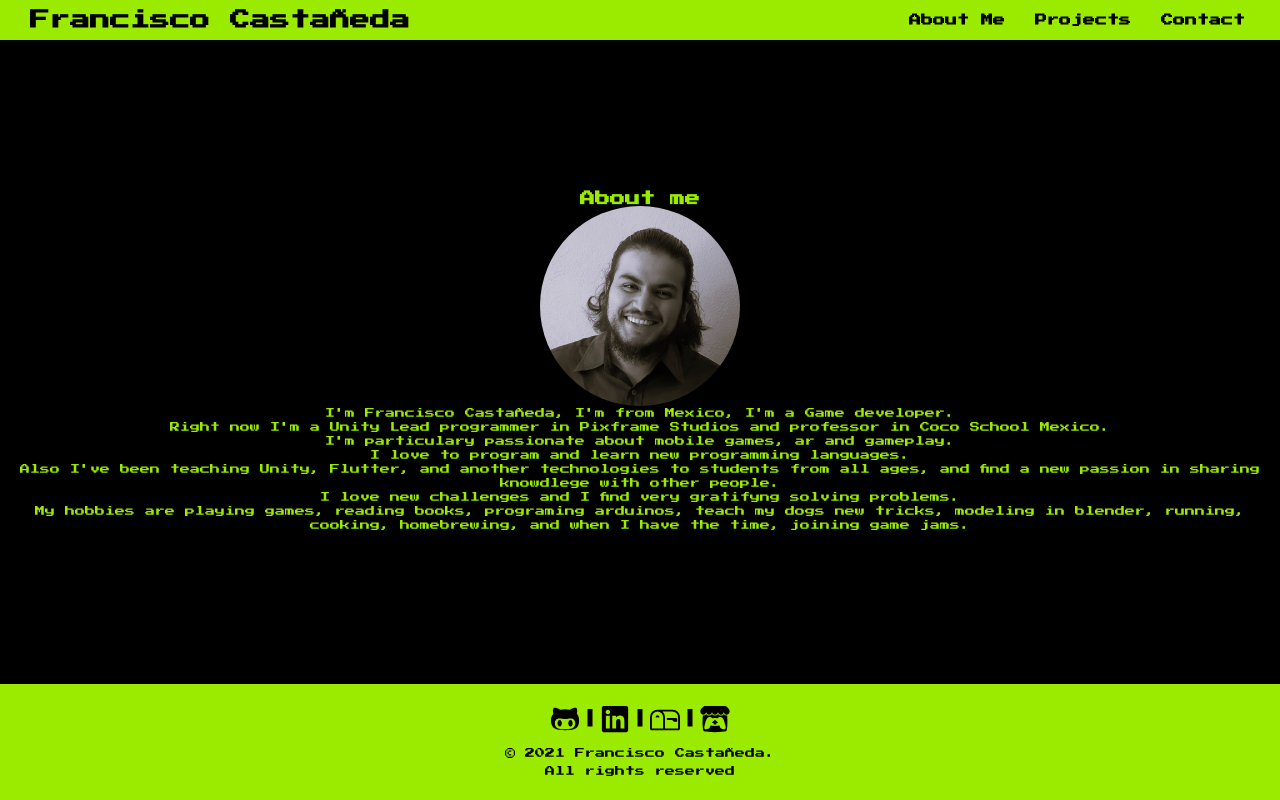
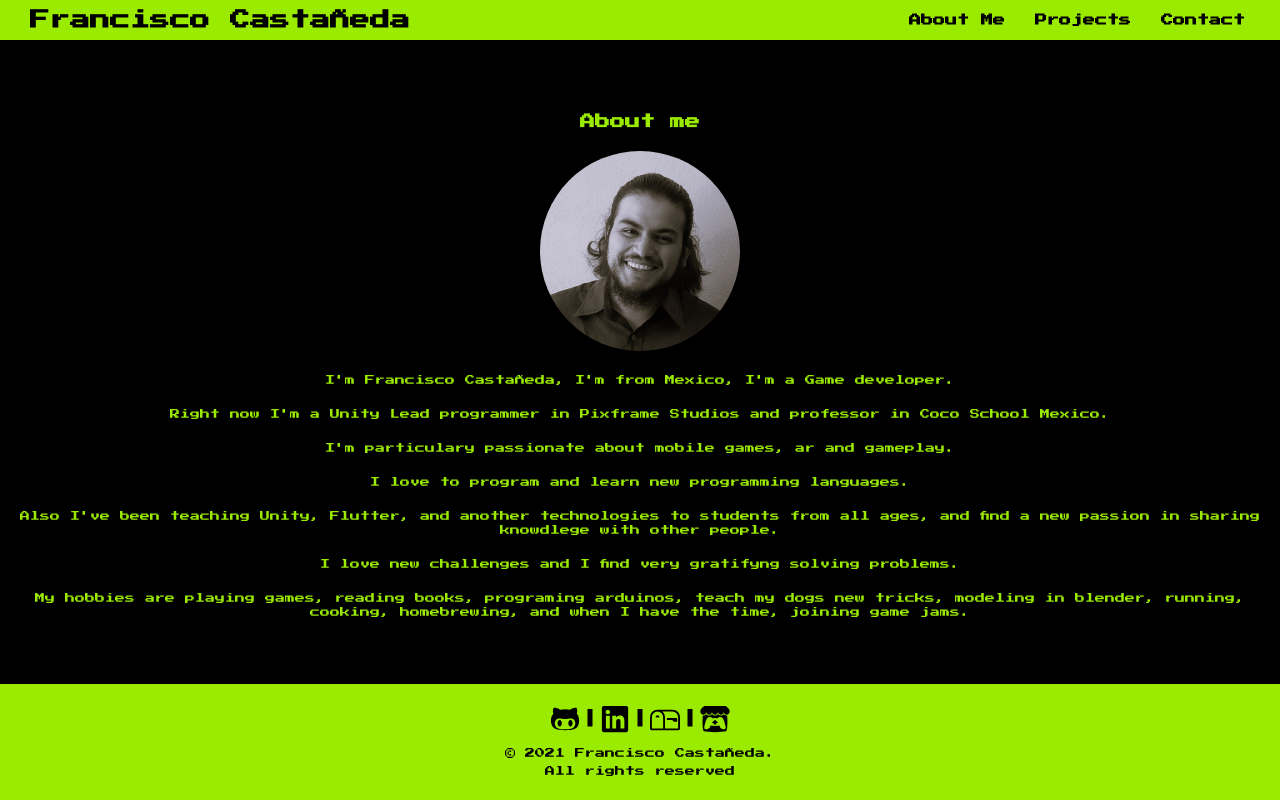
Before and after one commit to dragaus/professional_portfolio, a React (Create React App) app: page /about in a window 1280 px wide. Built offline with nearby package versions, Linux system fonts and the light colour scheme.

Commit message:
Improve About page and chage details in Projects cards

```diff
--- a/src/components/project_card/index.tsx
+++ b/src/components/project_card/index.tsx
@@ -19,7 +19,7 @@ const ProjectCard: React.FC<ProjectCardType> = ({ project }) => {
       />
       <div className={["flex_column", styles.card_roles].join(" ")}>
         <p className={styles.card_subtitle}>Role(s)</p>
-        <div className={["flex_row", styles.card_roles].join(" ")}>
+        <div className={styles.card_link_box}>
           {project.roles.map((role) => (
             <p>{getRoleString(role)}</p>
           ))}
@@ -29,7 +29,7 @@ const ProjectCard: React.FC<ProjectCardType> = ({ project }) => {
         <strong>Description</strong>
         <p>{project.description}</p>
       </div>
-      <div className="flex_row">
+      <div className={styles.card_link_box}>
         {project.links.map((link) => {
           return (
             <div className={styles.card_link}>
--- a/src/components/project_card/project.module.css
+++ b/src/components/project_card/project.module.css
@@ -1,7 +1,7 @@
 .card {
   background-color: #373737;
   width: 80%;
-  max-width: 400px;
+  max-width: 320px;
   display: flex;
   flex-flow: column;
   height: fit-content;
@@ -38,9 +38,20 @@
   background-color: #9aeb00;
   color: black;
   padding: 1rem;
+  margin: 1rem 0;
   border-radius: 0.8rem;
   text-align: center;
   line-height: 1.4rem;
+  min-height: 10rem;
+}
+
+.card_link_box {
+  display: flex;
+  flex-flow: row;
+  justify-content: space-around;
+  align-items: center;
+  width: 100%;
+  margin: 1rem 0 0;
 }
 
 .card_link {
@@ -48,7 +59,7 @@
   width: 3rem;
   height: 3rem;
   border-radius: 1rem;
-  margin: 1rem;
+  margin: 0 1rem;
   padding: 0.2rem;
   display: flex;
   justify-content: center;
--- a/src/constants/projects/index.ts
+++ b/src/constants/projects/index.ts
@@ -24,7 +24,112 @@ export const projects: ProjectData[] = [
       },
     ],
     description:
-      "Serious game made to help children to develop their cognitive skills in age between six and twelve years",
+      "Serious game made to help children to develop their cognitive skills in age between six and twelve years.",
+  },
+  {
+    projectName: "Matematia",
+    img: "https://matematia.com/static/media/DrAyax-01.fd457cf8.svg",
+    roles: [Roles.Programmer],
+    techStack: [TechStack.Ts, TechStack.React, TechStack.Node],
+    links: [
+      {
+        label: "Page",
+        kind: KindOfLink.Page,
+        uri: "https://matematia.com/",
+      },
+    ],
+    description:
+      "Matematia.com is a gamified platform to help teenagers with their math skills, the project was made with React and Typescript",
+  },
+  {
+    projectName: "The Organization",
+    img: "https://img.itch.zone/aW1nLzMzMzg2MjEuZ2lm/315x250%23cm/EiB4Sv.gif",
+    roles: [Roles.Programmer, Roles.Director],
+    techStack: [TechStack.Csharp, TechStack.Unity],
+    links: [
+      {
+        label: "Itch.io",
+        kind: KindOfLink.Itch,
+        uri: "https://barricagames.itch.io/the-organization",
+      },
+      {
+        label: "Repository",
+        kind: KindOfLink.Code,
+        uri: "https://github.com/dragaus/The_Organization",
+      },
+    ],
+    description:
+      "This is a RTS game made for the Holistic3D Lockdown Game Jam was made with Unity, use Unity's Navmesh, the game is available for Windows, Mac and WebGl",
+  },
+  {
+    projectName: "SNAKE",
+    img: "https://img.itch.zone/aW1nLzMxODA2ODAucG5n/315x250%23c/XorwJs.png",
+    roles: [Roles.Programmer, Roles.Director, Roles.Artist],
+    techStack: [TechStack.Js, TechStack.Phaser],
+    links: [
+      {
+        label: "Itch.io",
+        kind: KindOfLink.Itch,
+        uri: "https://barricagames.itch.io/snake",
+      },
+      {
+        label: "Repository",
+        kind: KindOfLink.Code,
+        uri: "https://github.com/dragaus/Phaser_Snake",
+      },
+    ],
+    description:
+      "This is classic snake game made with Phaser3 and well documented in github to be used by anyone, to learn the basics of phaser.",
+  },
+  {
+    projectName: "Alien motion",
+    img: "https://img.itch.zone/aW1nLzIzODcwODkucG5n/315x250%23c/uoGf8m.png",
+    roles: [Roles.Programmer, Roles.Director, Roles.Artist],
+    techStack: [TechStack.Csharp, TechStack.Unity],
+    links: [
+      {
+        label: "Itch.io",
+        kind: KindOfLink.Itch,
+        uri: "https://barricagames.itch.io/alien-motion",
+      },
+      {
+        label: "Repository",
+        kind: KindOfLink.Code,
+        uri: "https://github.com/dragaus/Alien-Motion",
+      },
+    ],
+    description:
+      "This is a couch game, made for the Couch Games in Stop Motion Jam, where up to four players can play, the project was made with stop motion techinques.",
+  },
+  {
+    projectName: "No te infectes",
+    img: "https://img.itch.zone/aW1nLzMxNzI0OTEucG5n/original/4kwARW.png",
+    roles: [Roles.Programmer, Roles.Director],
+    techStack: [TechStack.Csharp, TechStack.Unity],
+    links: [
+      {
+        label: "Itch.io",
+        kind: KindOfLink.Itch,
+        uri: "https://pixframe-studios.itch.io/no-te-infectes",
+      },
+    ],
+    description:
+      "WebGl game with Unity to help children understand the basic WHO information about COVID-19 pandemic, the game was made in three weeks.",
+  },
+  {
+    projectName: "Nano Battles",
+    img: "https://play-lh.googleusercontent.com/B0_vIHyM5XmMIEdewWI6eGflBUnxiYAZXwTD8zQMUnbYZqOF9y3vFSBmGiPbLXh0Ado=w720-h310-rw",
+    roles: [Roles.Programmer, Roles.Director, Roles.Artist],
+    techStack: [TechStack.Csharp, TechStack.Csharp],
+    links: [
+      {
+        label: "Play Store",
+        kind: KindOfLink.Android,
+        uri: "https://play.google.com/store/apps/details?id=com.BarricaGames.NanoBattles",
+      },
+    ],
+    description:
+      "Mobile local multiplayer made with unity and pixel art, the idea of the game is to simple made multiple games with one button interaction.",
   },
   {
     projectName: "Food Marathon",
@@ -39,6 +144,6 @@ export const projects: ProjectData[] = [
       },
     ],
     description:
-      "Mobile game made with Unity, includes Unity IAP and Unity Ads",
+      "Mobile game made with Unity, includes Unity IAP and Unity Ads.",
   },
 ];
--- a/src/containers/About/about.module.css
+++ b/src/containers/About/about.module.css
@@ -2,12 +2,13 @@
   border-radius: 50%;
   height: 200px;
   width: 200px;
+  margin: 1.2rem 0rem;
 }
 
-.about h2 {
-  margin: 2rem 0;
+.about_title {
+  margin: 2rem 0 1rem;
 }
 
-.about p {
+.about_text {
   margin: 1rem 0;
 }
--- a/src/containers/About/index.tsx
+++ b/src/containers/About/index.tsx
@@ -5,22 +5,30 @@ import me from "../../assets/images/me.jpg";
 const About = () => {
   return (
     <div className="page">
-      <h2>About me</h2>
-      <img alt="Francisco Castañeda" src={me} className={styles.me_image}/>
-      <p>I'm Francisco Castañeda, I'm from Mexico, I'm a Game developer.</p>
-      <p>
+      <h2 className={styles.about_title}>About me</h2>
+      <img alt="Francisco Castañeda" src={me} className={styles.me_image} />
+      <p className={styles.about_text}>
+        I'm Francisco Castañeda, I'm from Mexico, I'm a Game developer.
+      </p>
+      <p className={styles.about_text}>
         Right now I'm a Unity Lead programmer in Pixframe Studios and professor
         in Coco School Mexico.
       </p>
-      <p>I'm particulary passionate about mobile games, ar and gameplay.</p>
-      <p>I love to program and learn new programming languages.</p>
-      <p>
+      <p className={styles.about_text}>
+        I'm particulary passionate about mobile games, ar and gameplay.
+      </p>
+      <p className={styles.about_text}>
+        I love to program and learn new programming languages.
+      </p>
+      <p className={styles.about_text}>
         Also I've been teaching Unity, Flutter, and another technologies to
         students from all ages, and find a new passion in sharing knowdlege with
         other people.
       </p>
-      <p>I love new challenges and I find very gratifyng solving problems.</p>
-      <p>
+      <p className={styles.about_text}>
+        I love new challenges and I find very gratifyng solving problems.
+      </p>
+      <p className={styles.about_text}>
         My hobbies are playing games, reading books, programing arduinos, teach
         my dogs new tricks, modeling in blender, running, cooking, homebrewing,
         and when I have the time, joining game jams.
--- a/src/containers/Projects/projects.module.css
+++ b/src/containers/Projects/projects.module.css
@@ -5,10 +5,3 @@
     justify-content: center;
     align-items: center;
 }
-
-@media (max-width: 820px){
-    .card_div{
-        flex-flow: column;
-        flex-wrap: nowrap;
-    }
-}
--- a/src/utils/getLinkIcon.tsx
+++ b/src/utils/getLinkIcon.tsx
@@ -1,4 +1,4 @@
-import { FaAndroid, FaApple, FaLink, FaCode } from "react-icons/fa";
+import { FaAndroid, FaApple, FaLink, FaCode, FaItchIo } from "react-icons/fa";
 import { KindOfLink } from "./types";
 
 export const getLinkIcon = (
@@ -12,6 +12,8 @@ export const getLinkIcon = (
       return <FaApple size={size} />;
     case KindOfLink.Code:
       return <FaCode size={size} />;
+    case KindOfLink.Itch:
+      return <FaItchIo size={size} />;
     default:
       return <FaLink size={size} />;
   }
--- a/src/utils/getRoles.ts
+++ b/src/utils/getRoles.ts
@@ -6,7 +6,9 @@ export const getRoleString = (role: Roles) => {
       return "Programmer";
     case Roles.Director:
       return "Director";
+    case Roles.Artist:
+      return "Artist";
     default:
-      return "POrogrammer";
+      return "Programmer";
   }
 };
--- a/src/utils/types.ts
+++ b/src/utils/types.ts
@@ -24,6 +24,7 @@ export enum KindOfLink {
   Page,
   Android,
   Apple,
+  Itch
 }
 
 export interface ProjectData {
```
